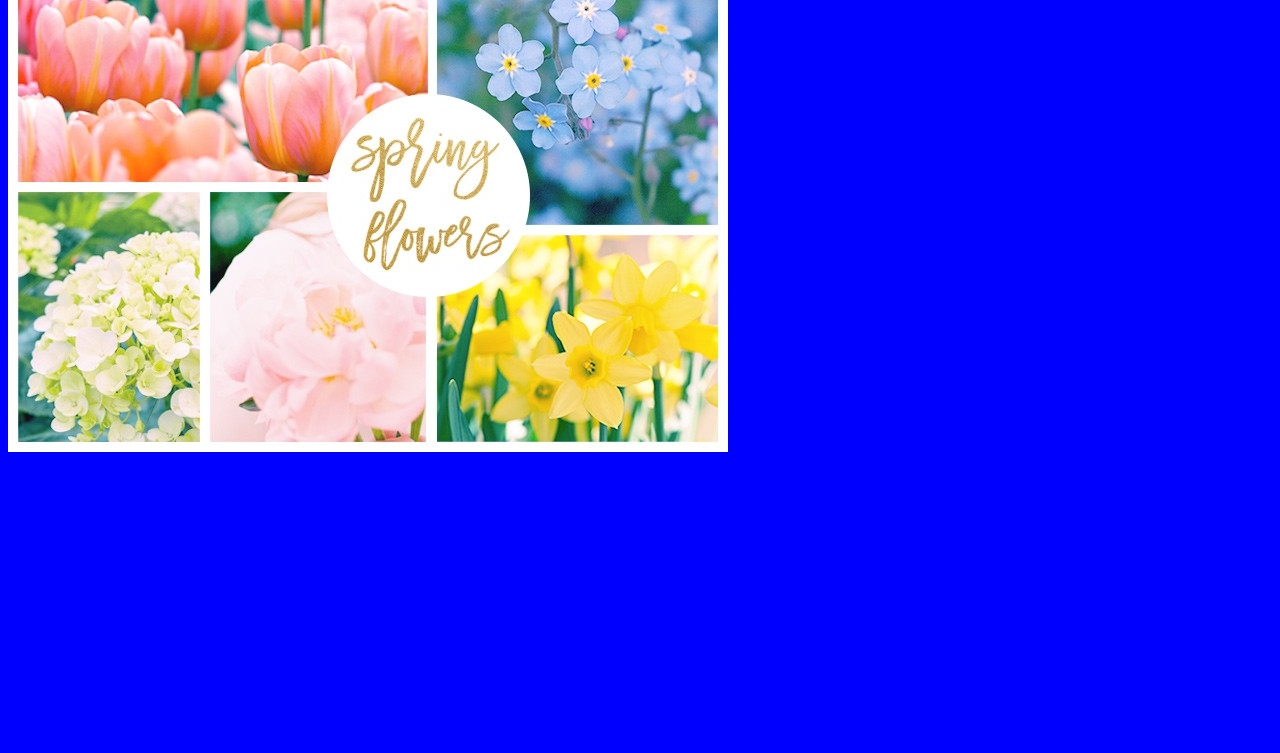
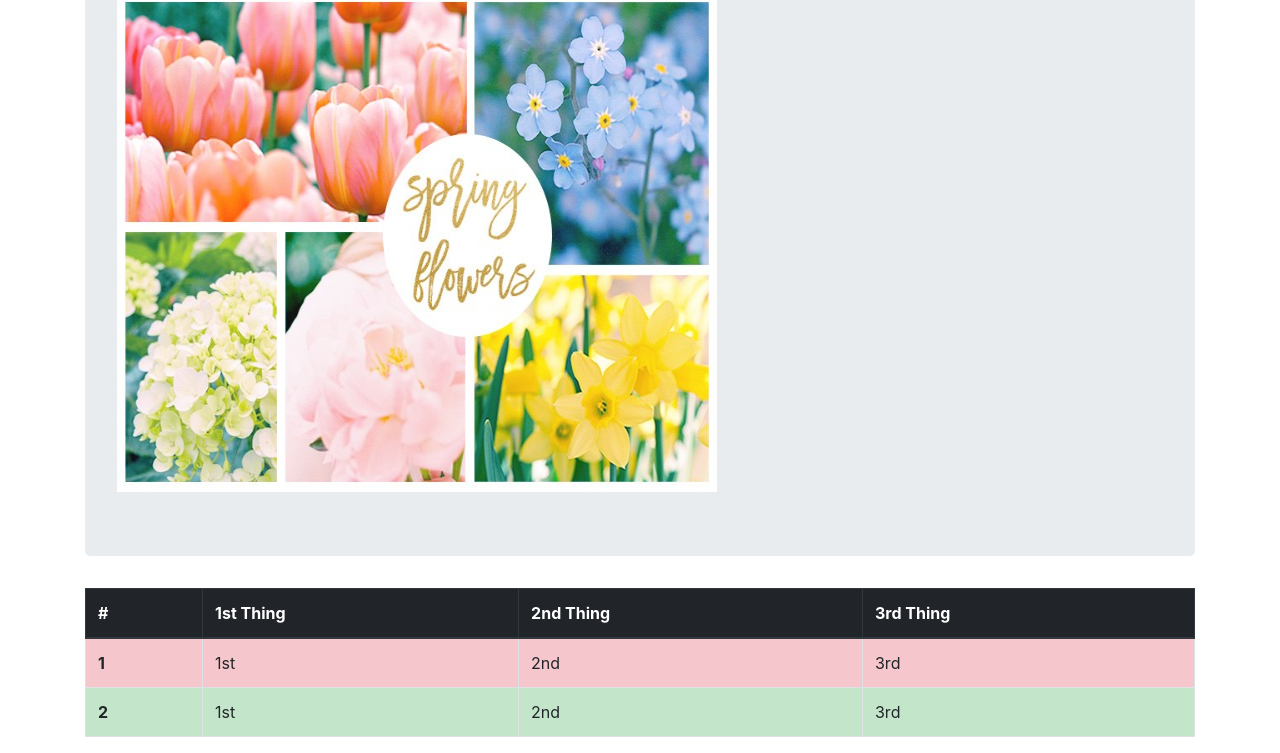
Before and after one commit to tayloraway/-Spring, a plain HTML site: page index.html in a window 1280 px wide. Shown: the part 128-881 px from the top of the page. Before the commit the page ends 800 px from the top, so only its background shows below. Drawn offline with nearby package versions, Linux system fonts and the light colour scheme.

Commit message:
Added Bootstrap

```diff
--- a/index.html
+++ b/index.html
@@ -1,12 +1,44 @@
 <!DOCTYPE html>
 <html lang="en">
+
 <head>
   <meta charset="utf-8">
   <title></title>
   <link rel="stylesheet" href="style.css">
+  <link rel="stylesheet" href="https://stackpath.bootstrapcdn.com/bootstrap/4.1.0/css/bootstrap.min.css">
 </head>
+
 <body>
+  <div class="container">
+    <div class="jumbotron">
       <h1>Spring has Spring</h1>
       <img src="springFlowers.jpg" alt="Spring Flowers">
+    </div>
+    <table class="table table-bordered table-hover">
+      <thead class="thead-dark">
+        <tr>
+          <th scope="col">#</th>
+          <th scope="col">1st Thing</th>
+          <th scope="col">2nd Thing</th>
+          <th scope="col">3rd Thing</th>
+        </tr>
+      </thead>
+      <tbody>
+        <tr class="table-danger">
+          <th scope="row">1</th>
+          <td>1st</td>
+          <td>2nd</td>
+          <td>3rd</td>
+        </tr>
+        <tr class="table-success">
+          <th scope="row">2</th>
+          <td>1st</td>
+          <td>2nd</td>
+          <td>3rd</td>
+        </tr>
+      </tbody>
+    </table>
+  </div>
 </body>
+
 </html>
--- a/style.css
+++ b/style.css
@@ -1,3 +1,7 @@
 body{
   background-color: blue;
 }
+img{
+  width: 600px;
+  height: 500px;
+}
```
Lines whose indentation alone changed are shown as unchanged.
